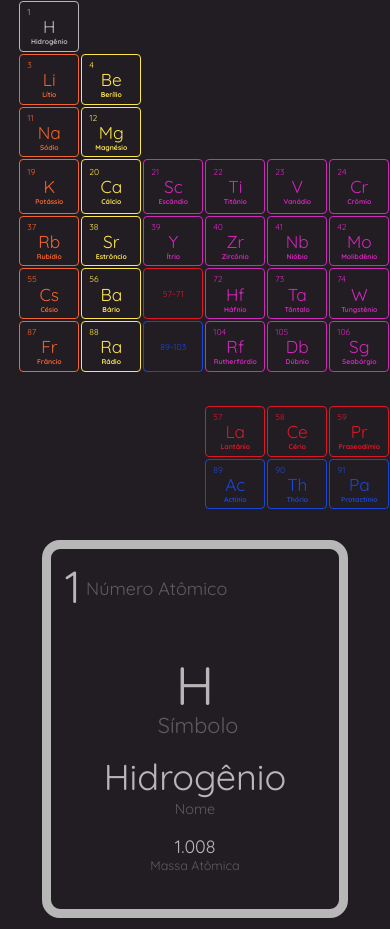
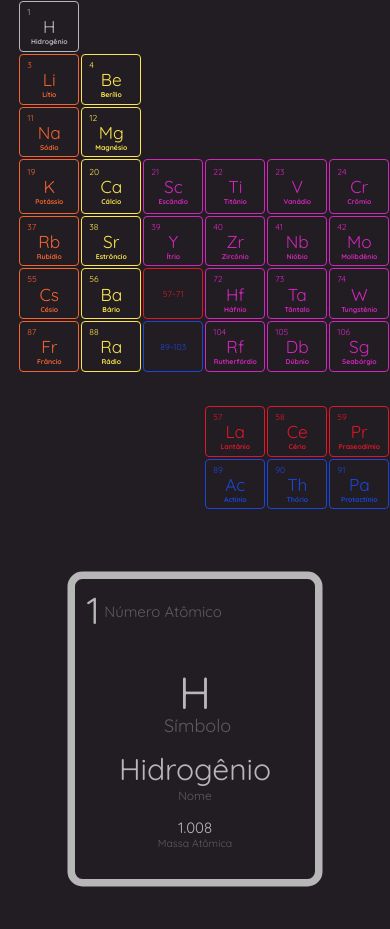
Before and after one commit to bonatowil/TCC, a PHP site: page /pages/table.html in a window 390 px wide. Shown: the part 137-1066 px from the top of the page. Run offline with PHP 8.4, Linux system fonts and the light colour scheme.

Commit message:
Update table.css

```diff
--- a/assets/css/table.css
+++ b/assets/css/table.css
@@ -270,7 +270,7 @@ td.othermetal, #othermetal {
     }
 
     .element {
-        transform: scale(.9);
+        transform: scale(.75);
         margin: auto;
     }
 
```
